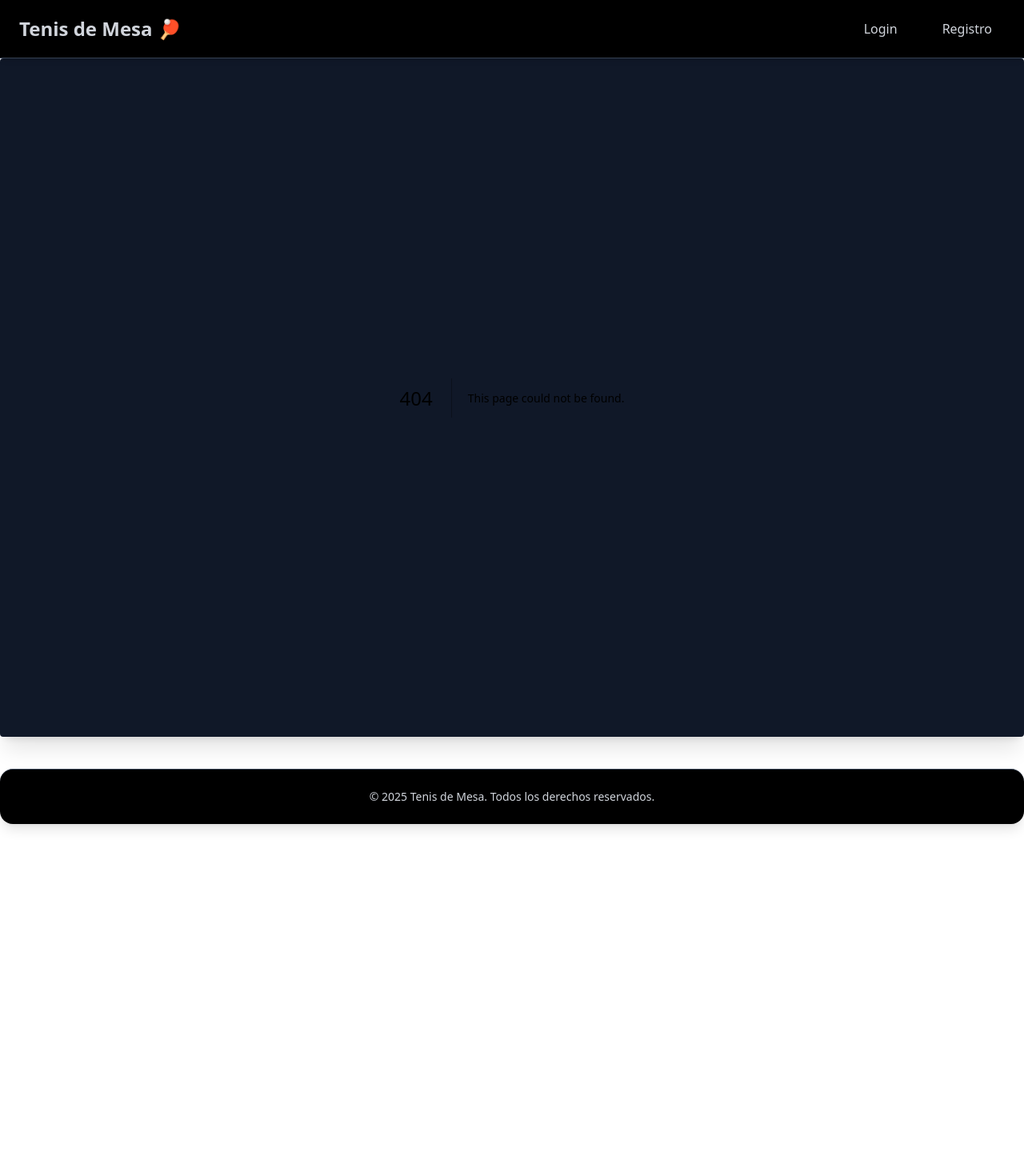
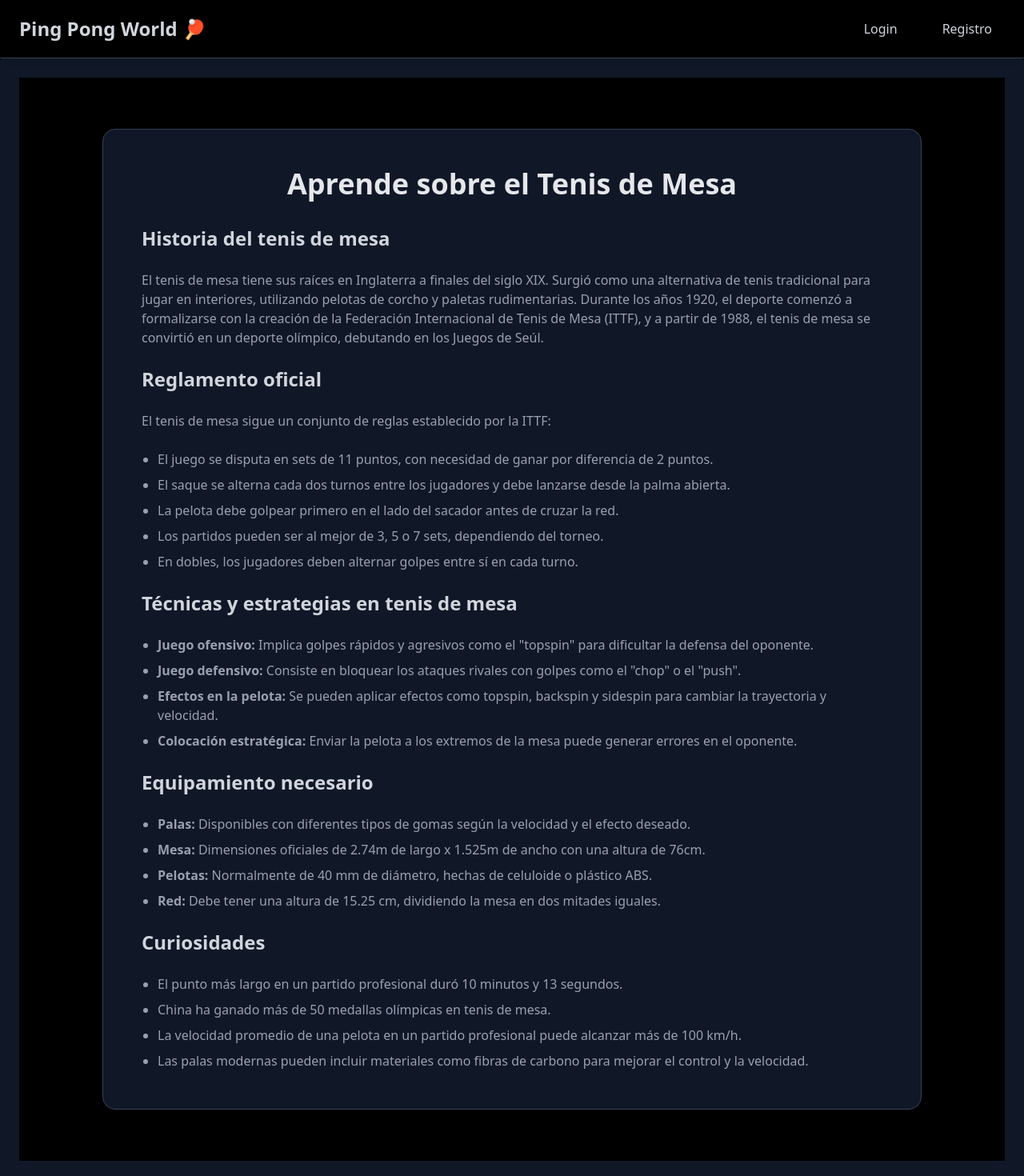
Before and after one commit to MarioGonzalezVela/front-web-tenis-mesa, a Next.js app: page /history in a window 1280 px wide. Before the commit this address had no page. Shown: the top 1470 px of the page at 80% size. Before the commit the page ends 1030 px from the top, so only its background shows below. Built offline with nearby package versions, Linux system fonts and the light colour scheme.

Commit message:
Add Contact and other Pages

```diff
--- a/src/app/blog/page.tsx
+++ /dev/null
@@ -1,3 +0,0 @@
-export default function BlogPage() {
-    return <h1>Blog</h1>
-  }
--- a/src/app/contact/page.tsx
+++ b/src/app/contact/page.tsx
@@ -1,3 +1,69 @@
+'use client'
+
+import { useState } from 'react'
+import { useRouter } from 'next/navigation'
+
 export default function ContactPage() {
-    return <h1>Contacto</h1>
+  const [form, setForm] = useState({ name: '', email: '', message: '' })
+  const [statusMessage, setStatusMessage] = useState('')
+  const router = useRouter()
+
+  const handleChange = (e: React.ChangeEvent<HTMLInputElement | HTMLTextAreaElement>) => {
+    setForm({ ...form, [e.target.name]: e.target.value })
   }
+
+  const handleSubmit = (e: React.FormEvent) => {
+    e.preventDefault()
+    setStatusMessage('✅ ¡Mensaje enviado correctamente!')
+
+    // Simulación de limpieza del formulario tras envío
+    setTimeout(() => {
+      setForm({ name: '', email: '', message: '' })
+      setStatusMessage('')
+    }, 3000)
+  }
+
+  return (
+    <div className="min-h-screen flex items-center justify-center bg-black bg-opacity-90 rounded-lg">
+      <div className="w-full max-w-md p-6 bg-gray-900 border border-gray-700 rounded-2xl shadow-xl">
+        <h1 className="text-3xl font-bold mb-7 text-center text-gray-200">¡Contáctanos!</h1>
+        <form onSubmit={handleSubmit} className="space-y-4">
+          <input
+            type="text"
+            name="name"
+            placeholder="Nombre"
+            value={form.name}
+            onChange={handleChange}
+            className="w-full p-2 mb-4 border border-gray-700 rounded-xl bg-gray-800 text-gray-200 hover:bg-gray-700 transition"
+          />
+          <input
+            type="email"
+            name="email"
+            placeholder="Email"
+            value={form.email}
+            onChange={handleChange}
+            className="w-full p-2 mb-4 border border-gray-700 rounded-xl bg-gray-800 text-gray-200 hover:bg-gray-700 transition"
+          />
+          <textarea
+            name="message"
+            placeholder="Escribe tu mensaje..."
+            value={form.message}
+            onChange={handleChange}
+            className="w-full p-2 mb-6 border border-gray-700 rounded-xl bg-gray-800 text-gray-200 hover:bg-gray-700 transition resize-none h-24"
+          />
+          <button
+            type="submit"
+            className="w-full bg-gray-800 text-white py-2 rounded-xl hover:bg-gray-700 transition"
+          >
+            Enviar mensaje
+          </button>
+        </form>
+
+        {statusMessage && (
+          <p className="mt-4 text-center text-green-500">{statusMessage}</p>
+        )}
+
+      </div>
+    </div>
+  )
+}
--- /dev/null
+++ b/src/app/history/page.tsx
@@ -0,0 +1,57 @@
+'use client'
+
+export default function HistoryPage() {
+  return (
+    <div className="min-h-screen flex flex-col items-center justify-center bg-black bg-opacity-90 py-16">
+      <div className="w-full max-w-5xl p-12 bg-gray-900 border border-gray-700 rounded-2xl shadow-xl text-left overflow-hidden">
+        <h1 className="text-4xl font-bold mb-8 text-gray-200 text-center">Aprende sobre el Tenis de Mesa</h1>
+
+        <section className="text-gray-400 space-y-6">
+          {/* Historia */}
+          <h2 className="text-2xl font-semibold text-gray-300">Historia del tenis de mesa</h2>
+          <p>
+            El tenis de mesa tiene sus raíces en Inglaterra a finales del siglo XIX. Surgió como una alternativa de tenis tradicional para jugar en interiores, utilizando pelotas de corcho y paletas rudimentarias. Durante los años 1920, el deporte comenzó a formalizarse con la creación de la Federación Internacional de Tenis de Mesa (ITTF), y a partir de 1988, el tenis de mesa se convirtió en un deporte olímpico, debutando en los Juegos de Seúl.
+          </p>
+
+          {/* Reglas */}
+          <h2 className="text-2xl font-semibold text-gray-300">Reglamento oficial</h2>
+          <p>El tenis de mesa sigue un conjunto de reglas establecido por la ITTF:</p>
+          <ul className="list-disc pl-5 space-y-2">
+            <li>El juego se disputa en sets de 11 puntos, con necesidad de ganar por diferencia de 2 puntos.</li>
+            <li>El saque se alterna cada dos turnos entre los jugadores y debe lanzarse desde la palma abierta.</li>
+            <li>La pelota debe golpear primero en el lado del sacador antes de cruzar la red.</li>
+            <li>Los partidos pueden ser al mejor de 3, 5 o 7 sets, dependiendo del torneo.</li>
+            <li>En dobles, los jugadores deben alternar golpes entre sí en cada turno.</li>
+          </ul>
+
+          {/* Técnicas de juego */}
+          <h2 className="text-2xl font-semibold text-gray-300">Técnicas y estrategias en tenis de mesa</h2>
+          <ul className="list-disc pl-5 space-y-2">
+            <li><strong>Juego ofensivo:</strong> Implica golpes rápidos y agresivos como el "topspin" para dificultar la defensa del oponente.</li>
+            <li><strong>Juego defensivo:</strong> Consiste en bloquear los ataques rivales con golpes como el "chop" o el "push".</li>
+            <li><strong>Efectos en la pelota:</strong> Se pueden aplicar efectos como topspin, backspin y sidespin para cambiar la trayectoria y velocidad.</li>
+            <li><strong>Colocación estratégica:</strong> Enviar la pelota a los extremos de la mesa puede generar errores en el oponente.</li>
+          </ul>
+
+          {/* Equipamiento */}
+          <h2 className="text-2xl font-semibold text-gray-300">Equipamiento necesario</h2>
+          <ul className="list-disc pl-5 space-y-2">
+            <li><strong>Palas:</strong> Disponibles con diferentes tipos de gomas según la velocidad y el efecto deseado.</li>
+            <li><strong>Mesa:</strong> Dimensiones oficiales de 2.74m de largo x 1.525m de ancho con una altura de 76cm.</li>
+            <li><strong>Pelotas:</strong> Normalmente de 40 mm de diámetro, hechas de celuloide o plástico ABS.</li>
+            <li><strong>Red:</strong> Debe tener una altura de 15.25 cm, dividiendo la mesa en dos mitades iguales.</li>
+          </ul>
+
+          {/* Curiosidades */}
+          <h2 className="text-2xl font-semibold text-gray-300">Curiosidades</h2>
+          <ul className="list-disc pl-5 space-y-2">
+            <li>El punto más largo en un partido profesional duró 10 minutos y 13 segundos.</li>
+            <li>China ha ganado más de 50 medallas olímpicas en tenis de mesa.</li>
+            <li>La velocidad promedio de una pelota en un partido profesional puede alcanzar más de 100 km/h.</li>
+            <li>Las palas modernas pueden incluir materiales como fibras de carbono para mejorar el control y la velocidad.</li>
+          </ul>
+        </section>
+      </div>
+    </div>
+  )
+}
--- a/src/app/location/page.tsx
+++ b/src/app/location/page.tsx
@@ -99,11 +99,11 @@ export default function LocationPage() {
 
   return (
     <div className="max-w-7xl mx-auto bg-black bg-opacity-90 p-6 rounded-2xl shadow-xl">
-      <h1 className="text-3xl font-bold text-center text-gray-200 mb-6">Locales en Comunidad de Madrid</h1>
+      <h1 className="text-3xl font-bold text-center text-gray-200 mb-6">Locales en la Comunidad de Madrid</h1>
 
       <div className="text-center mb-4">
         <button
-          className="bg-gray-800 hover:bg-gray-700 text-white px-4 py-2 rounded-2xl transition"
+          className="bg-gray-800 hover:bg-gray-700 text-white px-4 py-3 my-3 rounded-2xl transition"
           onClick={() => setShowOnlyVisited(!showOnlyVisited)}
         >
           {showOnlyVisited ? "Mostrar todos los locales" : "Mostrar locales visitados"}
@@ -116,7 +116,7 @@ export default function LocationPage() {
           .map(location => (
             <div key={location.id} className="border border-gray-700 rounded-2xl p-4 shadow-lg hover:shadow-xl bg-gray-900 transition duration-200">
               <h2 className="text-xl font-semibold text-gray-200">{location.name}</h2>
-              <p className="text-gray-400">📍 {location.address}</p>
+              <p className="text-gray-400 pt-3">📍 {location.address}</p>
               <p className="text-gray-400">📞 {location.phone}</p>
               <p className="text-gray-400">🕒 {location.schedule}</p>
 
--- a/src/app/page.tsx
+++ b/src/app/page.tsx
@@ -1,5 +1,46 @@
+'use client'
+
 import Image from "next/image";
+import { useRouter } from 'next/navigation'
 
 export default function Home() {
-  return <h1>Bienvenido a la web de tenis de mesa 🏓</h1>
+  const router = useRouter();
+
+  return (
+    <div className="min-h-screen flex items-center justify-center bg-black bg-opacity-90 rounded-lg">
+      <div className="w-full max-w-xl p-6 bg-gray-900 border border-gray-700 rounded-2xl shadow-xl text-center">
+        <h1 className="text-3xl font-bold mb-6 text-gray-200">Bienvenido a la web de tenis de mesa 🏓</h1>
+
+        <Image
+          src="/images/tenis-mesa.jpg"
+          alt="Tenis de mesa en acción"
+          width={500}
+          height={300}
+          className="rounded-xl mx-auto"
+        />
+
+        <p className="mt-4 text-gray-400">
+          Explora la mejor tienda de tenis de mesa, descubre vídeos de entrenamiento y forma parte de nuestra comunidad.
+        </p>
+
+        <div className="mt-6 space-x-4">
+          <button
+            className="bg-gray-800 hover:bg-gray-700 text-white px-6 py-3 rounded-2xl text-lg font-semibold border border-gray-600 transition"
+            onClick={() => router.push('/store')}
+          >
+            🏪 Ir a la tienda
+          </button>
+
+          <button
+            className="bg-gray-800 hover:bg-gray-700 text-white px-6 py-3 rounded-2xl text-lg font-semibold border border-gray-600 transition"
+            onClick={() => router.push('/videos')}
+          >
+            🎥 Ver vídeos
+          </button>
+        </div>
+
+        <p className="mt-6 text-gray-500 italic">"El tenis de mesa es más que un deporte, es estrategia y velocidad." 🏓</p>
+      </div>
+    </div>
+  );
 }
--- a/src/components/Header.tsx
+++ b/src/components/Header.tsx
@@ -21,7 +21,7 @@ export default function Header() {
     <header className="bg-black bg-opacity-80 shadow-md sticky top-0 z-50 border-b border-gray-700">
       <div className="max-w-7xl mx-auto px-6 py-4 flex justify-between items-center">
         <button onClick={() => handleNav('/')} className="text-2xl font-bold text-gray-300 hover:text-white transition duration-200">
-          Tenis de Mesa 🏓
+          Ping Pong World 🏓
         </button>
 
         <nav className="hidden md:flex gap-6 text-gray-300 font-medium">
@@ -33,7 +33,7 @@ export default function Header() {
           ) : (
             <>
               <button onClick={() => handleNav('/store')} className={`px-5 py-2 transition duration-200 ${pathname === '/store' ? 'text-white font-bold border-b-2 border-gray-500' : 'hover:text-white'}`}>Tienda</button>
-              <button onClick={() => handleNav('/blog')} className={`px-5 py-2 transition duration-200 ${pathname === '/blog' ? 'text-white font-bold border-b-2 border-gray-500' : 'hover:text-white'}`}>Blog</button>
+              <button onClick={() => handleNav('/history')} className={`px-5 py-2 transition duration-200 ${pathname === '/history' ? 'text-white font-bold border-b-2 border-gray-500' : 'hover:text-white'}`}>Historia</button>
               <button onClick={() => handleNav('/video')} className={`px-5 py-2 transition duration-200 ${pathname === '/video' ? 'text-white font-bold border-b-2 border-gray-500' : 'hover:text-white'}`}>Vídeos</button>
               <button onClick={() => handleNav('/location')} className={`px-5 py-2 transition duration-200 ${pathname === '/location' ? 'text-white font-bold border-b-2 border-gray-500' : 'hover:text-white'}`}>Locales</button>
               <button onClick={() => handleNav('/contact')} className={`px-5 py-2 transition duration-200 ${pathname === '/contact' ? 'text-white font-bold border-b-2 border-gray-500' : 'hover:text-white'}`}>Contacto</button>
```
